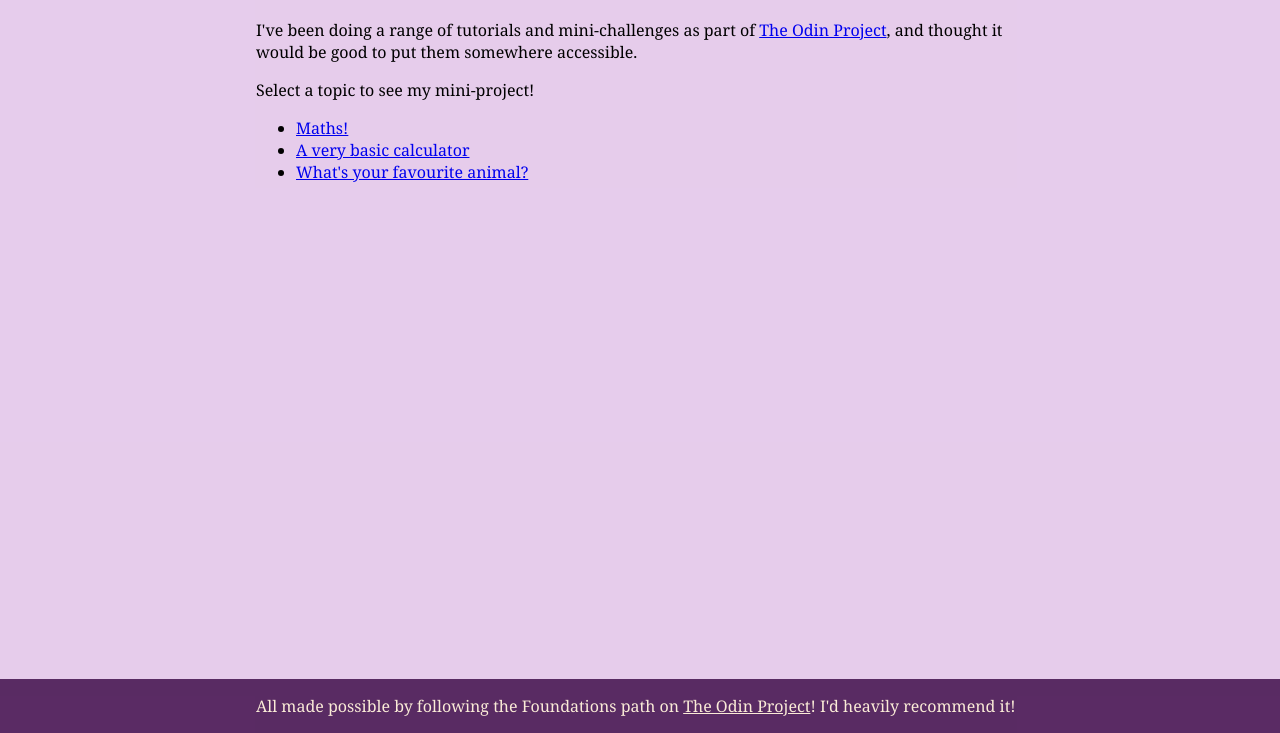
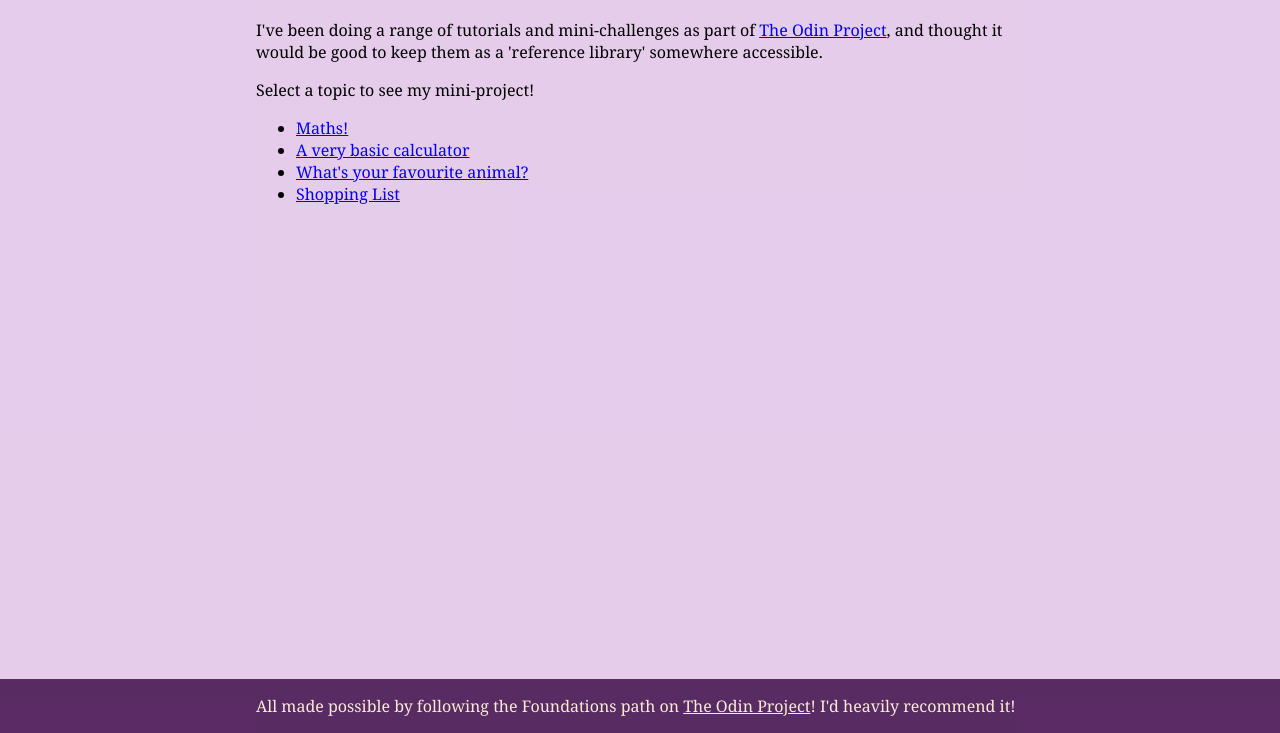
Before and after one commit to FMMcC/spinoff-odin-practice, a plain HTML site: page index.html in a window 1280 px wide. Shown: the part 67-800 px from the top of the page. Drawn offline with Linux system fonts and the light colour scheme.

Commit message:
Update index with shopping list link

```diff
--- a/index.html
+++ b/index.html
@@ -9,12 +9,13 @@
     <body>
         <div class="content">
             <h1>Faye's development practice!</h1>
-            <p>I've been doing a range of tutorials and mini-challenges as part of <a href="https://www.theodinproject.com/">The Odin Project</a>, and thought it would be good to put them somewhere accessible.</p>
+            <p>I've been doing a range of tutorials and mini-challenges as part of <a href="https://www.theodinproject.com/">The Odin Project</a>, and thought it would be good to keep them as a 'reference library' somewhere accessible.</p>
             <p>Select a topic to see my mini-project!</p>
             <ul>
                 <li><a href="function-return-test.html">Maths!</a></li>
                 <li><a href="function-calculator.html">A very basic calculator</a></li>
                 <li><a href="function-fave-animal.html">What's your favourite animal?</a></li>
+                <li><a href="shopping-list.html">Shopping List</a>
             </ul>
         </div>
         <div class="footer">
```
